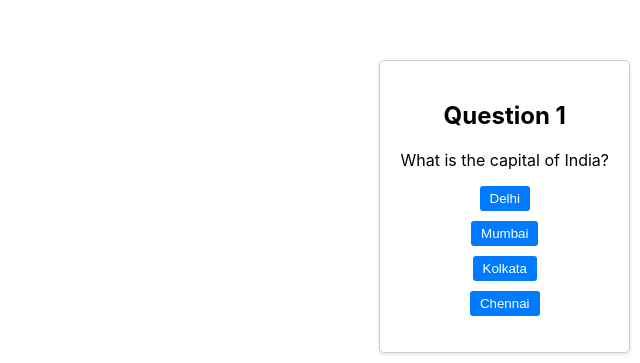
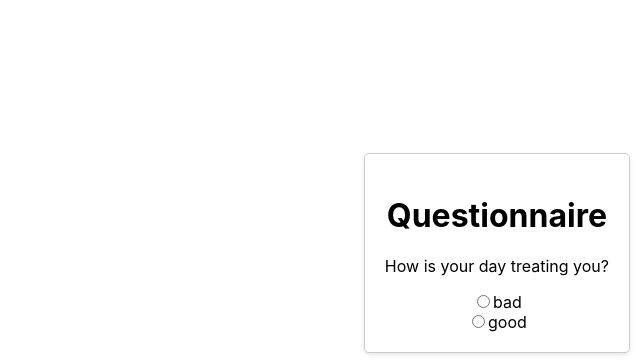
Before and after one commit to Shanu2409/AavishkarBMS, a React (Create React App) app: page / in a window 1280 px wide. Shown: the part 437-800 px from the top of the page, without its empty margins (640-1280 px from the left). Built offline with nearby package versions, Linux system fonts and the light colour scheme.

Commit message:
added her questions

```diff
--- a/src/component/FeedbackForm.jsx
+++ b/src/component/FeedbackForm.jsx
@@ -1,5 +1,6 @@
 import React, { Component } from "react";
 import questionsData from "../data/QnA.json";
+import StartAnA from "./StartAnA";
 
 class FeedbackForm extends Component {
   constructor(props) {
@@ -55,31 +56,7 @@ class FeedbackForm extends Component {
 
     return (
       <div className="feedback-form">
-        {showCongratulations ? (
-          <div>
-            Congratulations! <br />
-            <button onClick={this.handleRestart}>Restart</button>
-          </div>
-        ) : showThankYou ? (
-          <div>
-            Thank you! <br />
-            <button onClick={this.handleRestart}>Restart</button>
-          </div>
-        ) : (
-          <>
-            <h2>Question {currentQuestionIndex + 1}</h2>
-            <p>{questions[currentQuestionIndex].Question}</p>
-            <ul>
-              {questions[currentQuestionIndex].Options.map((option, index) => (
-                <li key={index}>
-                  <button onClick={() => this.handleAnswerSelect(option)}>
-                    {option}
-                  </button>
-                </li>
-              ))}
-            </ul>
-          </>
-        )}
+        <StartAnA />
       </div>
     );
   }
--- /dev/null
+++ b/src/component/InputData.jsx
@@ -0,0 +1,30 @@
+import React from "react";
+
+const InputData = ({ phoneNumber, otp, onPhoneNumberChange, onOTPChange }) => {
+  return (
+    <div className="input-data">
+      <h2>Thank you for your responses!</h2>
+
+      <label htmlFor="phoneNumber">Phone Number:</label>
+      <input
+        type="tel"
+        id="phoneNumber"
+        name="phoneNumber"
+        placeholder="Enter your phone number"
+        value={phoneNumber}
+        onChange={(e) => onPhoneNumberChange(e.target.value)}
+      />
+      <label htmlFor="otp">OTP:</label>
+      <input
+        type="text"
+        id="otp"
+        name="otp"
+        placeholder="Enter OTP"
+        value={otp}
+        onChange={(e) => onOTPChange(e.target.value)}
+      />
+    </div>
+  );
+};
+
+export default InputData;
--- /dev/null
+++ b/src/component/StartAnA.jsx
@@ -0,0 +1,86 @@
+import React, { useState } from "react";
+import InputData from "./InputData";
+
+function StartAnA() {
+  const [currentQuestion, setCurrentQuestion] = useState(1);
+  const [answers, setAnswers] = useState([]);
+  const questions = [
+    {
+      id: 1,
+      text: "How is your day treating you?",
+      options: ["bad", "good"],
+    },
+    {
+      id: 2,
+      text: "Do you need help?",
+      options: ["maybe", "yes"],
+    },
+    {
+      id: 3,
+      text: "Are you under stress pressure?",
+      options: ["maybe", "yes"],
+    },
+    {
+      id: 4,
+      text: "Want to make it better?",
+      options: ["maybe", "yes"],
+    },
+  ];
+
+  const handleAnswerSelect = (answer) => {
+    const newAnswers = [...answers];
+    newAnswers[currentQuestion - 1] = answer;
+    setAnswers(newAnswers);
+
+    // Logic to skip questions based on answers
+    if (currentQuestion === 1 && answer === "good") {
+      setCurrentQuestion(4); // Skip questions 2 and 3, go to question 4
+    } else if (currentQuestion === 1 && answer === "bad") {
+      setCurrentQuestion(2); // Go to question 2
+    } else if (currentQuestion === 2) {
+      setCurrentQuestion(3); // Go to question 3
+    } else if (currentQuestion === 3) {
+      // skip 4 and show the "Thank you" message
+      setCurrentQuestion(-1);
+    } else {
+      // All questions answered or skipped, display "Thank you"
+      setCurrentQuestion(-1);
+    }
+  };
+
+  const restartQuestions = () => {
+    setCurrentQuestion(1);
+    setAnswers([]);
+  };
+
+  return (
+    <div>
+      <h1>{currentQuestion !== -1 && "Questionnaire"}</h1>
+      {currentQuestion > 0 ? (
+        <>
+          <p>{questions[currentQuestion - 1].text}</p>
+          {questions[currentQuestion - 1].options.map((option) => (
+            <div key={option}>
+              <input
+                type="radio"
+                id={option}
+                name="answer"
+                value={option}
+                checked={answers[currentQuestion - 1] === option}
+                onChange={() => handleAnswerSelect(option)}
+              />
+              <label htmlFor={option}>{option}</label>
+            </div>
+          ))}
+        </>
+      ) : (
+        <div>
+          <InputData />
+          <button onClick={restartQuestions}>Restart</button>
+        </div>
+      )}
+    </div>
+  );
+}
+
+export default StartAnA;
--- a/src/data/QnA.json
+++ b/src/data/QnA.json
@@ -1,6 +1,6 @@
 [
     {
-        "Question": "What is the capital of India?",
+        "Question": "",
         "Options": [
             "Delhi",
             "Mumbai",
```
